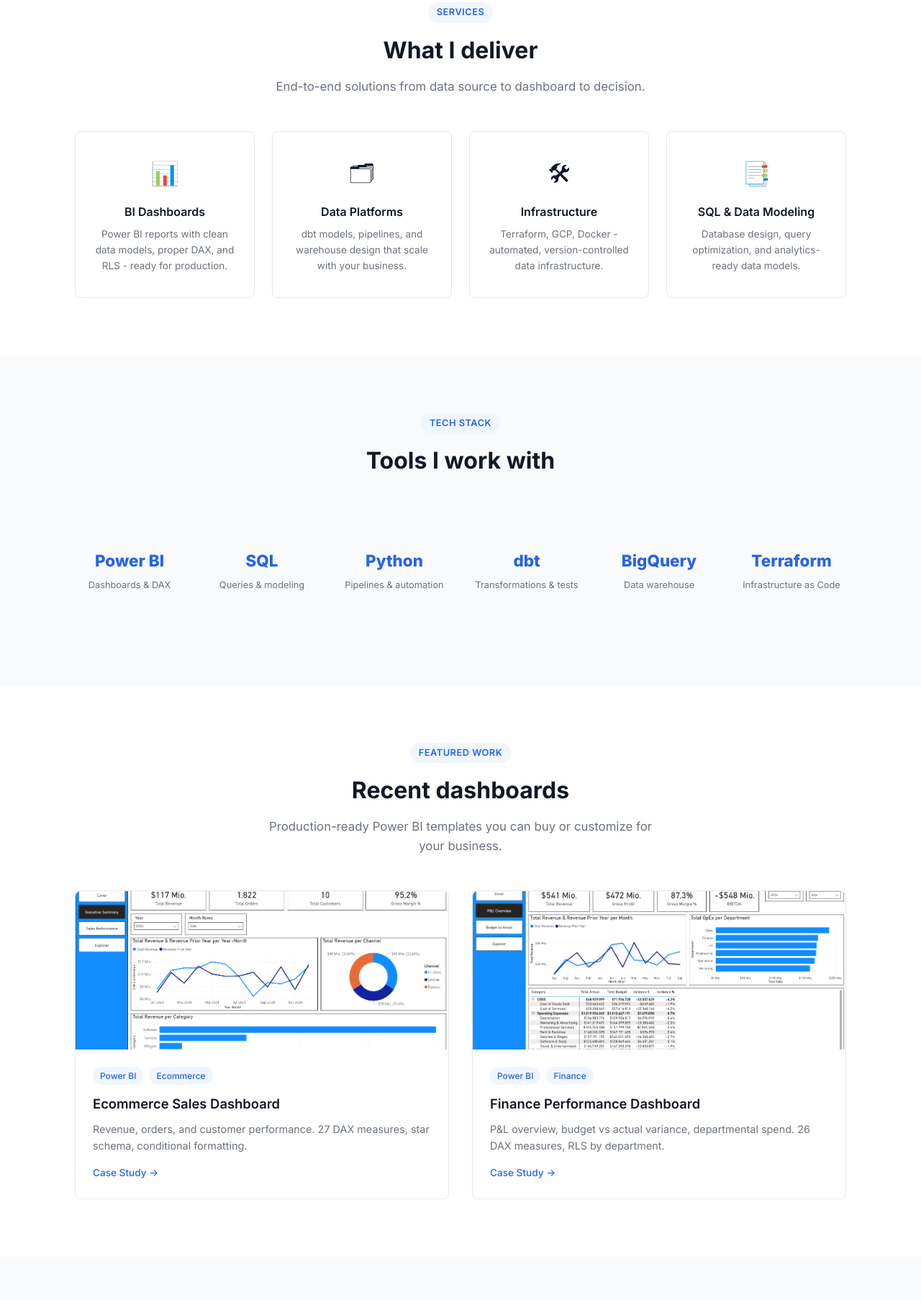
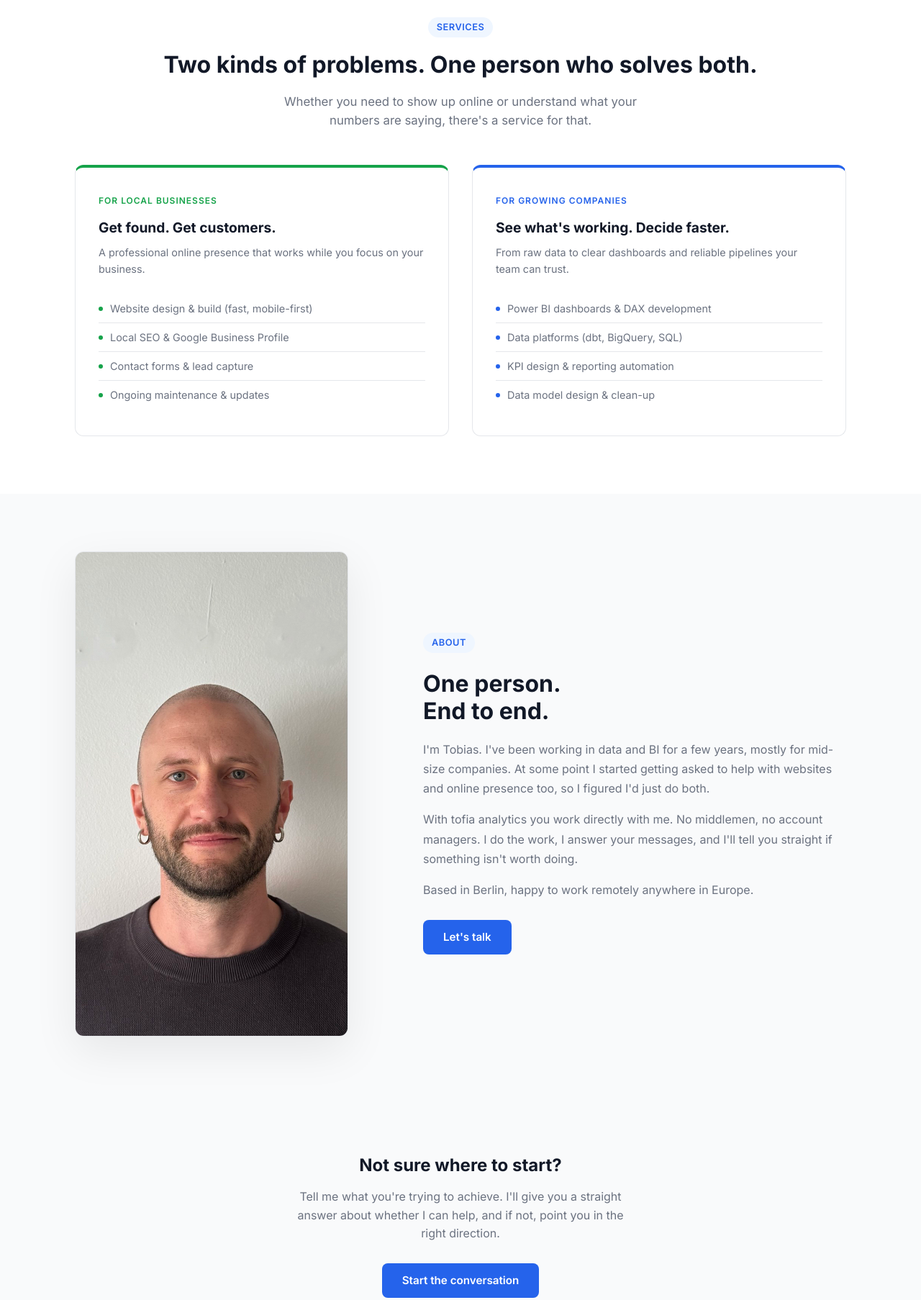
Before and after one commit to tobial93/tofia-analytics.github.io, a plain HTML site: page index.html in a window 1280 px wide. Shown: the part 728-2534 px from the top of the page at 72% size. Drawn offline with Linux system fonts and the light colour scheme.

Commit message:
Redesign landing page with brand-first hero and about section
New structure: centered brand hero, two-track services (local biz / companies),
personal about section with photo, trimmed CTA. Removes tech stack grid and
featured work in favour of the dedicated portfolio page.

Co-Authored-By: Claude Sonnet 4.6 <noreply@anthropic.com>

```diff
--- a/index.html
+++ b/index.html
@@ -3,12 +3,48 @@
 <head>
   <meta charset="UTF-8">
   <meta name="viewport" content="width=device-width, initial-scale=1.0">
-  <title>tofia analytics - Data & BI Consulting</title>
-  <meta name="description" content="tofia analytics turns raw data into clear dashboards, optimized websites, and scalable data platforms for small and mid-size businesses.">
+  <title>tofia analytics - Websites & BI Consulting</title>
+  <meta name="description" content="Tobias Lewen helps local businesses get found online and growing companies make sense of their data. Websites, SEO, Power BI dashboards, and data platforms.">
   <link rel="preconnect" href="https://fonts.googleapis.com">
   <link href="https://fonts.googleapis.com/css2?family=Inter:wght@400;500;600;700;800&display=swap" rel="stylesheet">
   <link rel="icon" href="img/favicon.svg" type="image/svg+xml">
   <link rel="stylesheet" href="css/style.css">
+  <style>
+    /* ── About split ── */
+    .about-split { display: grid; grid-template-columns: 1fr 1.4fr; gap: 64px; align-items: center; }
+    .about__photo img { width: 100%; max-width: 380px; border-radius: 12px; border: 1px solid var(--border); box-shadow: 0 20px 60px rgba(0,0,0,0.08); }
+    .about__text h2 { font-size: 2rem; font-weight: 700; line-height: 1.2; margin: 12px 0 20px; }
+    .about__text p { color: var(--text-light); font-size: 1rem; line-height: 1.7; margin-bottom: 16px; }
+    .about__text p strong { color: var(--text); }
+    .about__creds { display: flex; gap: 32px; margin: 28px 0 32px; }
+    .about__cred strong { display: block; font-size: 1.4rem; font-weight: 800; color: var(--primary); }
+    .about__cred span { font-size: 0.8rem; color: var(--text-light); }
+
+    /* ── Service tracks ── */
+    .services-split { display: grid; grid-template-columns: 1fr 1fr; gap: 32px; margin-top: 48px; }
+    .service-track { border: 1px solid var(--border); border-radius: 12px; padding: 36px 32px; background: var(--bg); }
+    .service-track--web { border-top: 4px solid var(--accent); }
+    .service-track--data { border-top: 4px solid var(--primary); }
+    .service-track__eyebrow { font-size: 0.75rem; font-weight: 600; text-transform: uppercase; letter-spacing: 1px; margin-bottom: 12px; }
+    .service-track--web .service-track__eyebrow { color: var(--accent); }
+    .service-track--data .service-track__eyebrow { color: var(--primary); }
+    .service-track h3 { font-size: 1.2rem; font-weight: 700; margin-bottom: 8px; }
+    .service-track > p { color: var(--text-light); font-size: 0.9rem; margin-bottom: 24px; }
+    .service-track ul { list-style: none; }
+    .service-track li { padding: 8px 0; font-size: 0.9rem; color: var(--text-light); border-bottom: 1px solid var(--border); display: flex; align-items: center; gap: 10px; }
+    .service-track li:last-child { border-bottom: none; }
+    .service-track li::before { content: ""; width: 6px; height: 6px; border-radius: 50%; flex-shrink: 0; }
+    .service-track--web li::before { background: var(--accent); }
+    .service-track--data li::before { background: var(--primary); }
+
+    @media (max-width: 768px) {
+      .about-split { grid-template-columns: 1fr; }
+      .about__photo { text-align: center; }
+      .about__photo img { max-width: 260px; margin: 0 auto; }
+      .services-split { grid-template-columns: 1fr; }
+      .about__creds { gap: 20px; }
+    }
+  </style>
 </head>
 <body>
 
@@ -27,131 +63,80 @@
   </nav>
 
   <!-- Hero -->
-  <section class="hero">
-    <div class="container hero__split">
-      <div class="hero__text">
-        <p class="hero__label">Data & BI Consultant</p>
-        <h1>Hi, I'm Tobias.<br>I turn messy data into<br><span>dashboards that drive decisions.</span></h1>
-        <p class="hero__sub">Power BI, data platforms, websites, and SEO for businesses that want clarity - not complexity. Based in Germany, working with clients across Europe.</p>
-        <div class="hero__cta">
-          <a href="contact.html" class="btn btn--primary">Book a Free Call</a>
-          <a href="portfolio.html" class="btn btn--outline">View My Work</a>
+  <section class="hero" style="padding: 100px 0 80px;">
+    <div class="container" style="text-align: center; max-width: 760px;">
+      <p class="hero__label">Data &amp; Web Consulting &middot; Berlin</p>
+      <h1 style="font-size: 3rem;">Websites that get you found.<br><span>Data that tells you what's working.</span></h1>
+      <p class="hero__sub" style="margin: 0 auto 32px; max-width: 560px;">tofia analytics delivers digital solutions for local businesses and growing companies. Websites that convert, dashboards that drive real decisions.</p>
+      <div class="hero__cta" style="justify-content: center;">
+        <a href="contact.html" class="btn btn--primary">Book a Free Call</a>
+        <a href="portfolio.html" class="btn btn--outline">See Our Work</a>
+      </div>
+      <p class="hero__reassure">Free 15-minute call. No pitch, just an honest conversation about what you need.</p>
+    </div>
+  </section>
+
+  <!-- Services: two tracks -->
+  <section class="section">
+    <div class="container">
+      <div class="section__header">
+        <span class="section__label">Services</span>
+        <h2>Two kinds of problems. One person who solves both.</h2>
+        <p>Whether you need to show up online or understand what your numbers are saying, there's a service for that.</p>
+      </div>
+      <div class="services-split">
+
+        <div class="service-track service-track--web">
+          <div class="service-track__eyebrow">For local businesses</div>
+          <h3>Get found. Get customers.</h3>
+          <p>A professional online presence that works while you focus on your business.</p>
+          <ul>
+            <li>Website design & build (fast, mobile-first)</li>
+            <li>Local SEO & Google Business Profile</li>
+            <li>Contact forms & lead capture</li>
+            <li>Ongoing maintenance & updates</li>
+          </ul>
         </div>
-        <p class="hero__reassure">Free 15-minute call. No pitch - just an honest conversation about your data.</p>
-      </div>
-      <div class="hero__photo">
-        <!-- Replace with your headshot: <img src="img/tobias.jpg" alt="Tobias Lewen"> -->
-        <img src="img/tobias.jpg" alt="Tobias Lewen">
+
+        <div class="service-track service-track--data">
+          <div class="service-track__eyebrow">For growing companies</div>
+          <h3>See what's working. Decide faster.</h3>
+          <p>From raw data to clear dashboards and reliable pipelines your team can trust.</p>
+          <ul>
+            <li>Power BI dashboards & DAX development</li>
+            <li>Data platforms (dbt, BigQuery, SQL)</li>
+            <li>KPI design & reporting automation</li>
+            <li>Data model design & clean-up</li>
+          </ul>
+        </div>
+
       </div>
     </div>
   </section>
 
-  <!-- Services -->
-  <section class="section">
-    <div class="container">
-      <div class="section__header">
-        <span class="section__label">Services</span>
-        <h2>What I deliver</h2>
-        <p>End-to-end solutions from data source to dashboard to decision.</p>
-      </div>
-      <div class="services">
-        <div class="service-card">
-          <div class="service-card__icon">&#128202;</div>
-          <h3>BI Dashboards</h3>
-          <p>Power BI reports with clean data models, proper DAX, and RLS - ready for production.</p>
-        </div>
-        <div class="service-card">
-          <div class="service-card__icon">&#128450;</div>
-          <h3>Data Platforms</h3>
-          <p>dbt models, pipelines, and warehouse design that scale with your business.</p>
-        </div>
-        <div class="service-card">
-          <div class="service-card__icon">&#128736;</div>
-          <h3>Infrastructure</h3>
-          <p>Terraform, GCP, Docker - automated, version-controlled data infrastructure.</p>
-        </div>
-        <div class="service-card">
-          <div class="service-card__icon">&#128209;</div>
-          <h3>SQL & Data Modeling</h3>
-          <p>Database design, query optimization, and analytics-ready data models.</p>
-        </div>
-      </div>
-    </div>
-  </section>
-
-  <!-- Tech Stack -->
+  <!-- About -->
   <section class="section section--alt">
     <div class="container">
-      <div class="section__header">
-        <span class="section__label">Tech Stack</span>
-        <h2>Tools I work with</h2>
-      </div>
-      <div class="stats">
-        <div class="stat">
-          <h3>Power BI</h3>
-          <p>Dashboards & DAX</p>
+      <div class="about-split">
+
+        <div class="about__photo">
+          <!-- Replace with your headshot -->
+          <img src="img/tobias.jpg" alt="Tobias Lewen">
         </div>
-        <div class="stat">
-          <h3>SQL</h3>
-          <p>Queries & modeling</p>
+
+        <div class="about__text">
+          <span class="section__label">About</span>
+          <h2>One person.<br>End to end.</h2>
+
+          <p>I'm Tobias. I've been working in data and BI for a few years, mostly for mid-size companies. At some point I started getting asked to help with websites and online presence too, so I figured I'd just do both.</p>
+
+          <p>With tofia analytics you work directly with me. No middlemen, no account managers. I do the work, I answer your messages, and I'll tell you straight if something isn't worth doing.</p>
+
+          <p>Based in Berlin, happy to work remotely anywhere in Europe.</p>
+
+          <a href="contact.html" class="btn btn--primary" style="margin-top: 12px;">Let's talk</a>
         </div>
-        <div class="stat">
-          <h3>Python</h3>
-          <p>Pipelines & automation</p>
-        </div>
-        <div class="stat">
-          <h3>dbt</h3>
-          <p>Transformations & tests</p>
-        </div>
-        <div class="stat">
-          <h3>BigQuery</h3>
-          <p>Data warehouse</p>
-        </div>
-        <div class="stat">
-          <h3>Terraform</h3>
-          <p>Infrastructure as Code</p>
-        </div>
-      </div>
-    </div>
-  </section>
 
-  <!-- Featured Work -->
-  <section class="section">
-    <div class="container">
-      <div class="section__header">
-        <span class="section__label">Featured Work</span>
-        <h2>Recent dashboards</h2>
-        <p>Production-ready Power BI templates you can buy or customize for your business.</p>
-      </div>
-      <div class="projects">
-        <div class="project-card">
-          <img src="img/executive_summary.png" alt="Ecommerce Sales Dashboard" class="project-card__img">
-          <div class="project-card__body">
-            <div class="project-card__tags">
-              <span class="tag tag--bi">Power BI</span>
-              <span class="tag tag--bi">Ecommerce</span>
-            </div>
-            <h3>Ecommerce Sales Dashboard</h3>
-            <p>Revenue, orders, and customer performance. 27 DAX measures, star schema, conditional formatting.</p>
-            <div class="project-card__links">
-              <a href="case-studies/ecommerce-dashboard.html">Case Study &rarr;</a>
-            </div>
-          </div>
-        </div>
-        <div class="project-card">
-          <img src="img/finance_p_and_l_performance.png" alt="Finance Performance Dashboard" class="project-card__img">
-          <div class="project-card__body">
-            <div class="project-card__tags">
-              <span class="tag tag--bi">Power BI</span>
-              <span class="tag tag--bi">Finance</span>
-            </div>
-            <h3>Finance Performance Dashboard</h3>
-            <p>P&L overview, budget vs actual variance, departmental spend. 26 DAX measures, RLS by department.</p>
-            <div class="project-card__links">
-              <a href="case-studies/finance-dashboard.html">Case Study &rarr;</a>
-            </div>
-          </div>
-        </div>
       </div>
     </div>
   </section>
@@ -159,9 +144,9 @@
   <!-- CTA -->
   <section class="section section--alt" style="text-align: center;">
     <div class="container">
-      <h2>Ready to see your data clearly?</h2>
-      <p style="color: var(--text-light); margin: 12px 0 28px;">Let's talk about what you need - no commitment, no jargon.</p>
-      <a href="contact.html" class="btn btn--primary">Start a Conversation</a>
+      <h2>Not sure where to start?</h2>
+      <p style="color: var(--text-light); margin: 12px 0 28px; max-width: 480px; margin-left: auto; margin-right: auto;">Tell me what you're trying to achieve. I'll give you a straight answer about whether I can help, and if not, point you in the right direction.</p>
+      <a href="contact.html" class="btn btn--primary">Start the conversation</a>
     </div>
   </section>
 
```
